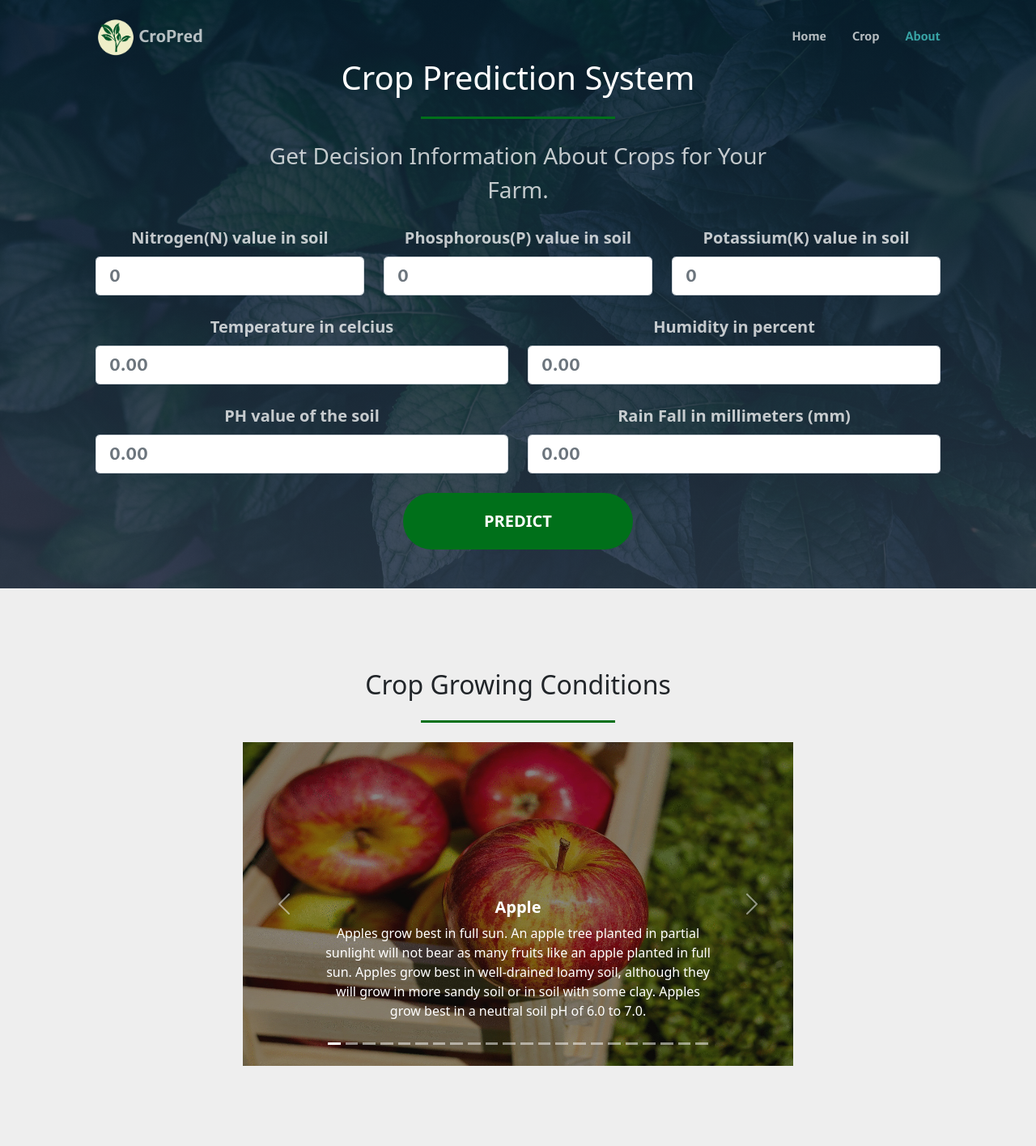
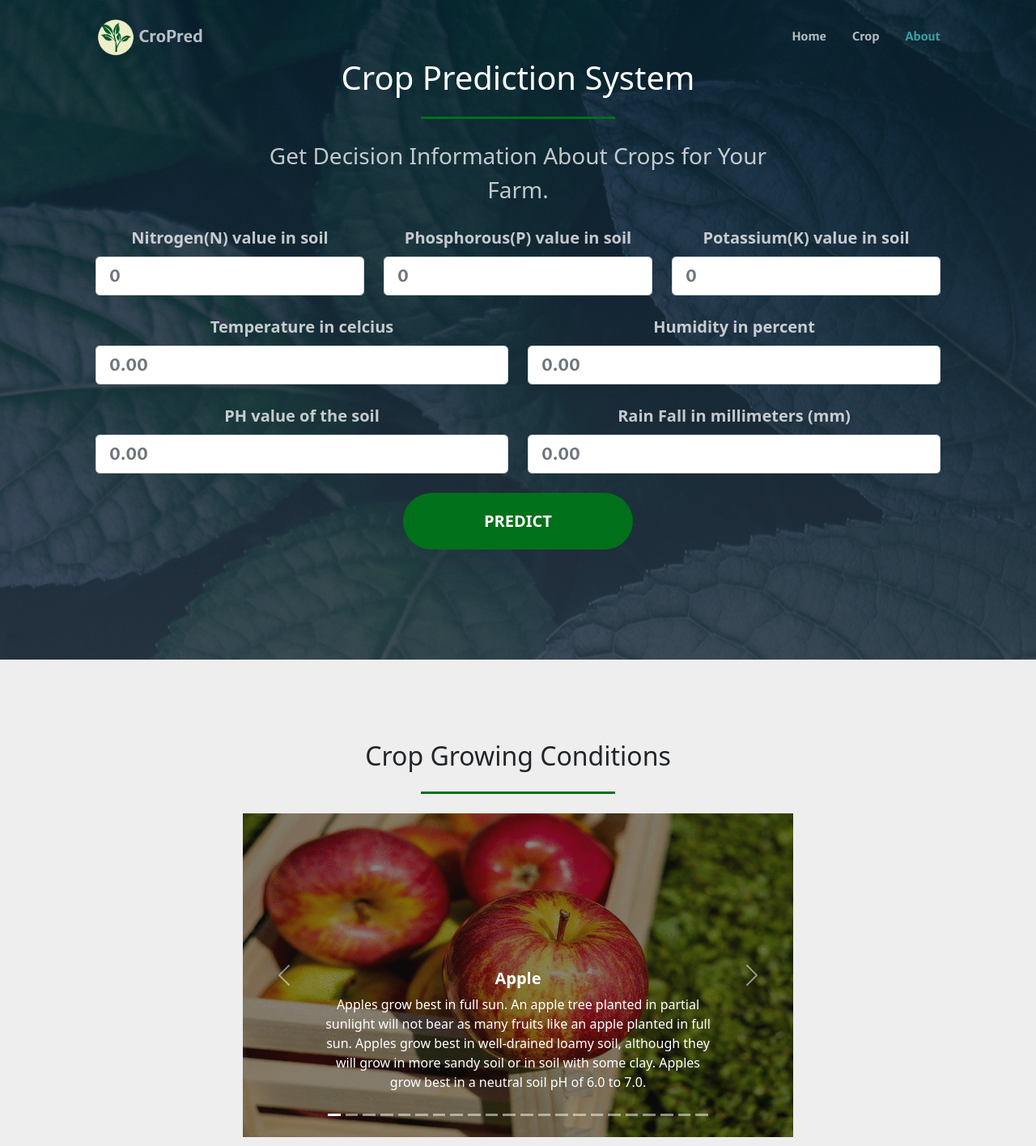
Before and after one commit to plannnn/CapstoneProject, a Flask app: page / in a window 1280 px wide. Shown: the top 1416 px of the page at 81% size. Run offline with Flask 2, Linux system fonts and the light colour scheme; parts of the project's set-up code (start-up, migrations or seed data) failed here and were passed over; some libraries are stand-ins or nearby versions.

Commit message:
Update styles.css

```diff
--- a/static/css/styles.css
+++ b/static/css/styles.css
@@ -105,10 +105,12 @@ header.masthead {
   background-position: center;
   background-repeat: no-repeat;
   background-attachment: scroll;
-  background-size: cover;
 }
 header.masthead h1, header.masthead .h1 {
   font-size: 2rem;
+}
+.result{
+  color: #FFBD35 !important;
 }
 .carousel-item > img {
   height: 400px;
@@ -174,7 +176,7 @@ header.masthead h1, header.masthead .h1 {
   header.masthead {
     min-height: 40rem;
     padding-top: 4.5rem;
-    padding-bottom: 0;
+    padding-bottom: 5.5rem;
   }
   header.masthead p {
     font-size: 1.15rem;
```
